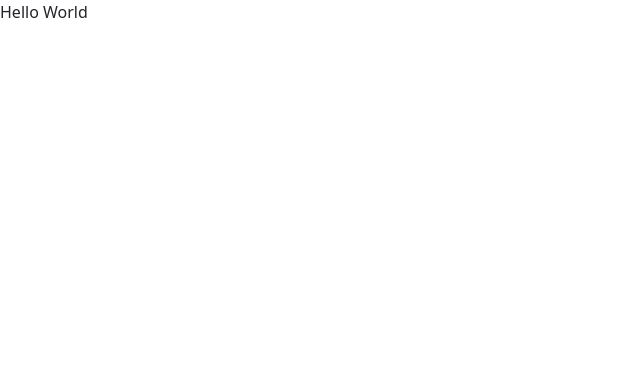
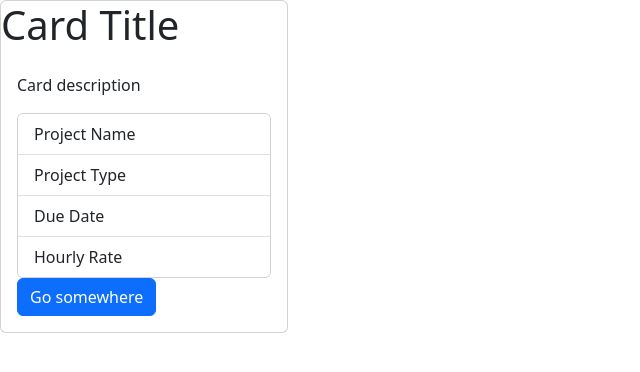
Before and after one commit to Doompeck/project-tracker, a plain HTML site: page index.html in a window 1280 px wide. Shown: the whole page, without its empty margins (0-640 px from the left). Drawn offline with nearby package versions, Linux system fonts and the light colour scheme; files whose address does not match are found by name.

Commit message:
add card and button to html

```diff
--- a/index.html
+++ b/index.html
@@ -13,8 +13,23 @@
     />
 </head>
 <body>
-Hello World
 
+
+    <div class="card" style="width: 18rem;">
+        <h1 class="card-img-top" alt="...">Card Title</h1>
+        <div class="card-body">
+          <p class="card-text">Card description</p>
+          <div class="card">
+            <ul class="list-group list-group-flush">
+              <li class="list-group-item">Project Name</li>
+              <li class="list-group-item">Project Type</li>
+              <li class="list-group-item">Due Date</li>
+              <li class="list-group-item">Hourly Rate</li>
+            </ul>
+          </div>
+          <a href="#" class="btn btn-primary">Go somewhere</a>
+        </div>
+      </div>
 
 <!-- JavaScript Bundle with Popper -->
 <script src="https://cdn.jsdelivr.net/npm/bootstrap@5.2.0-beta1/dist/js/bootstrap.bundle.min.js" integrity="sha384-pprn3073KE6tl6bjs2QrFaJGz5/SUsLqktiwsUTF55Jfv3qYSDhgCecCxMW52nD2" crossorigin="anonymous"></script>
```
